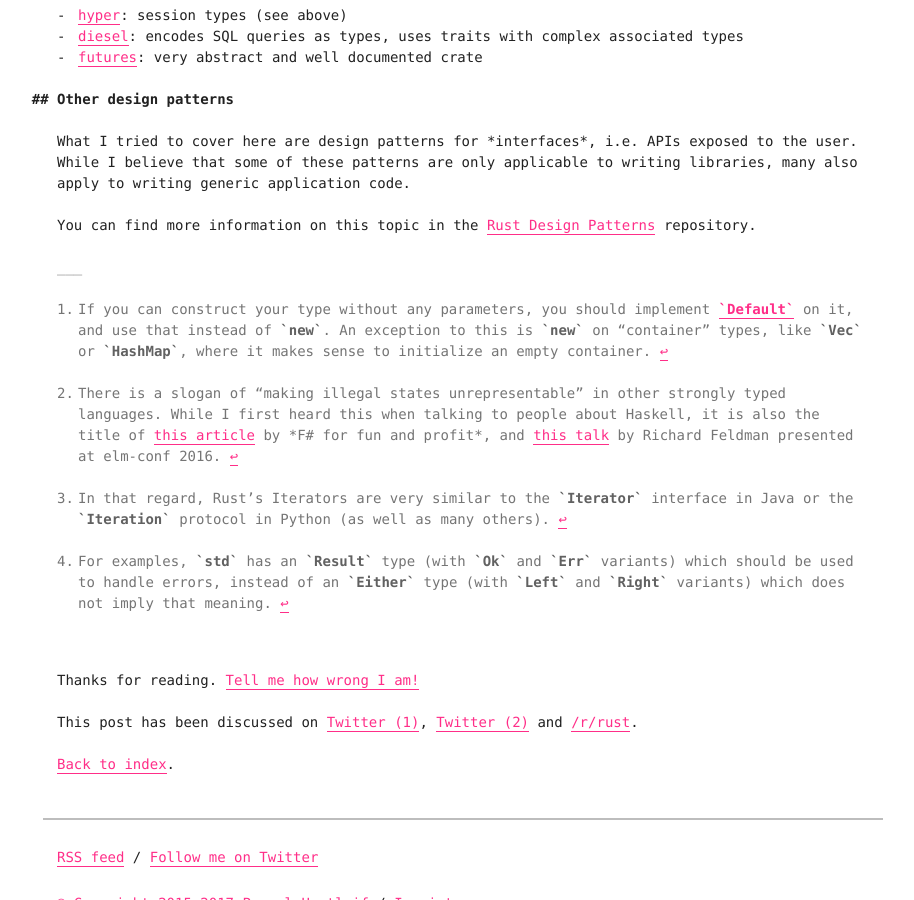
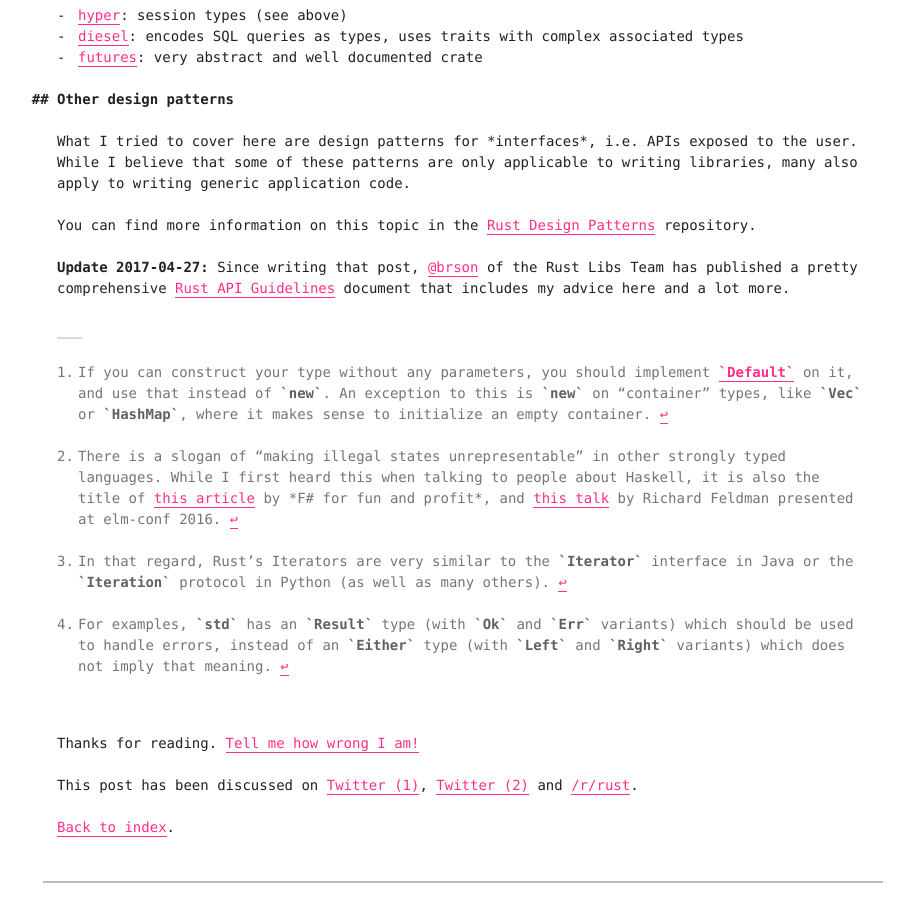
Before and after one commit to killercup/scribbles, a Jekyll site: the page built from _posts/2016-07-21-elegant-apis-in-rust.md, in a window 1280 px wide and 900 px high, scrolled down 13394 px. Shown: the whole window, without its empty margins (177-1091 px from the left). Built offline with Jekyll 4.4.1, drawn with Linux system fonts in a browser that asks for light colours.

Commit message:
Add link to @brson's api guidelines repo

```diff
--- a/_posts/2016-07-21-elegant-apis-in-rust.md
+++ b/_posts/2016-07-21-elegant-apis-in-rust.md
@@ -505,3 +505,8 @@ Possible Rust libraries that use some nice tricks in their APIs:
 What I tried to cover here are design patterns for _interfaces_, i.e. APIs exposed to the user. While I believe that some of these patterns are only applicable to writing libraries, many also apply to writing generic application code.
 
 You can find more information on this topic in the [Rust Design Patterns](https://github.com/rust-unofficial/patterns) repository.
+
+**Update 2017-04-27:** Since writing that post, [@brson] of the Rust Libs Team has published a pretty comprehensive [Rust API Guidelines] document that includes my advice here and a lot more.
+
+[@brson]: https://github.com/brson
+[Rust API Guidelines]: https://github.com/brson/rust-api-guidelines
```
